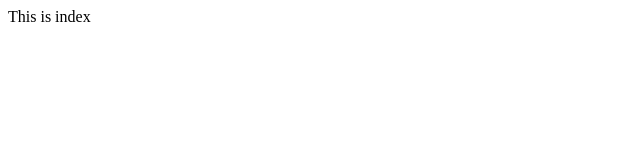
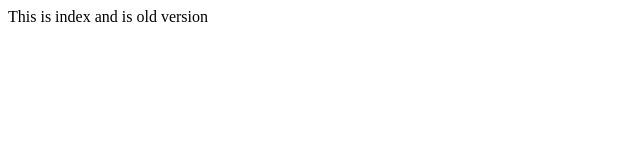
Before and after one commit to ShMaunder/MyTest, a plain HTML site: page index.htm in a window 1280 px wide. Shown: the whole page, without its empty margins (0-640 px from the left). Drawn offline with Linux system fonts and the light colour scheme.

Commit message:
Marked as old version

```diff
--- a/index.htm
+++ b/index.htm
@@ -1,6 +1,6 @@
 <html>
 <head><title>hi</title></head>
 <body>
-	This is index
+	This is index and is old version
 </body>
 </html>
```
